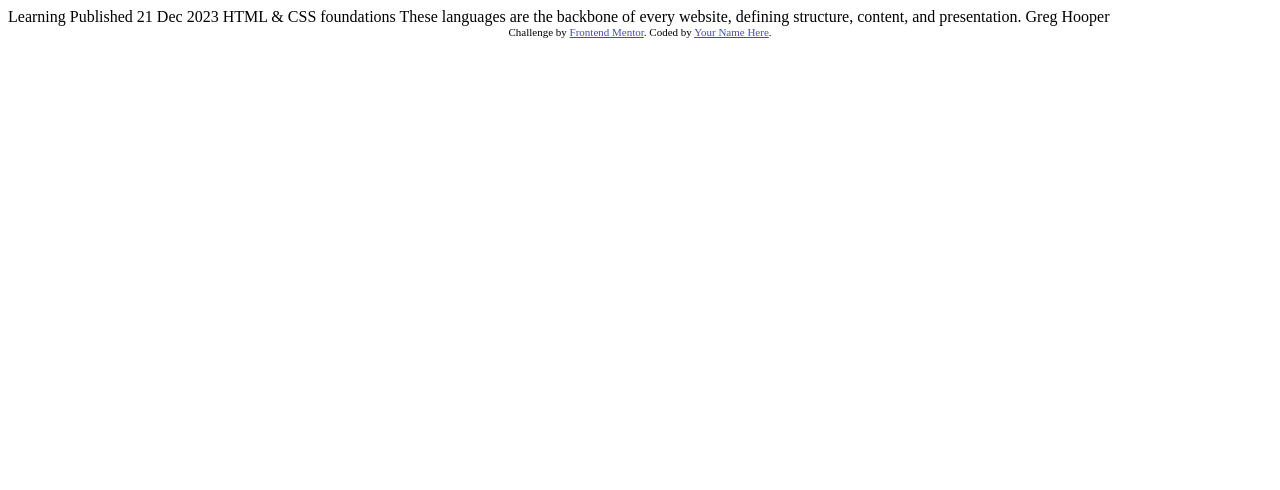
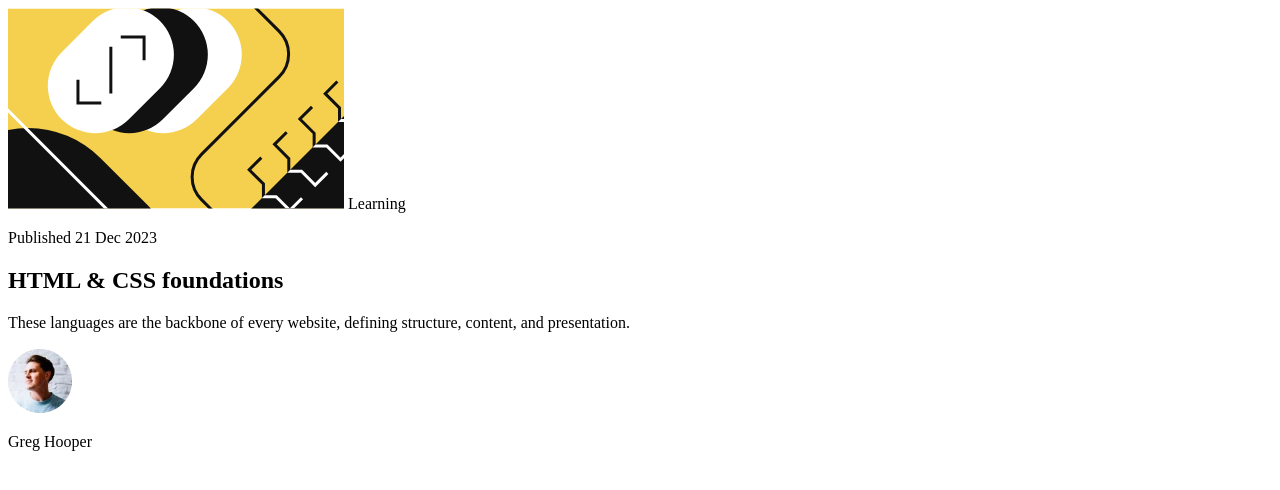
Before and after one commit to IEdiong/fem-blog-preview-card, a plain HTML site: page index.html in a window 1280 px wide. Drawn offline with Linux system fonts and the light colour scheme.

Commit message:
add basic markup

```diff
--- a/index.html
+++ b/index.html
@@ -1,34 +1,50 @@
 <!DOCTYPE html>
 <html lang="en">
   <head>
-  <meta charset="UTF-8">
-  <meta name="viewport" content="width=device-width, initial-scale=1.0"> <!-- displays site properly based on user's device -->
+    <meta charset="UTF-8" />
+    <meta name="viewport" content="width=device-width, initial-scale=1.0" />
+    <!-- displays site properly based on user's device -->
 
-  <link rel="icon" type="image/png" sizes="32x32" href="./assets/images/favicon-32x32.png">
+    <link
+      rel="icon"
+      type="image/png"
+      sizes="32x32"
+      href="./assets/images/favicon-32x32.png"
+    />
 
     <title>Frontend Mentor | Blog preview card</title>
 
     <!-- Feel free to remove these styles or customise in your own stylesheet 👍 -->
     <style>
-    .attribution { font-size: 11px; text-align: center; }
-    .attribution a { color: hsl(228, 45%, 44%); }
+      .attribution {
+        font-size: 11px;
+        text-align: center;
+      }
+      .attribution a {
+        color: hsl(228, 45%, 44%);
+      }
     </style>
   </head>
   <body>
+    <article>
+      <img src="./assets/images/illustration-article.svg" alt="" />
 
-  Learning
+      <span>Learning</span>
+      <p>Published 21 Dec 2023</p>
+      <h1>HTML & CSS foundations</h1>
+      <p>
+        These languages are the backbone of every website, defining structure,
+        content, and presentation.
+      </p>
+      <img src="./assets/images/image-avatar.webp" alt="Greg Hooper" />
+      <p>Greg Hooper</p>
+    </article>
 
-  Published 21 Dec 2023
-
-  HTML & CSS foundations
-
-  These languages are the backbone of every website, defining structure, content, and presentation.
-
-  Greg Hooper
-
-  <div class="attribution">
-    Challenge by <a href="https://www.frontendmentor.io?ref=challenge" target="_blank">Frontend Mentor</a>.
-    Coded by <a href="#">Your Name Here</a>.
-  </div>
+    <!-- <div class="attribution">
+      Challenge by
+      <a href="https://www.frontendmentor.io?ref=challenge" target="_blank"
+        >Frontend Mentor</a
+      >. Coded by <a href="#">Your Name Here</a>.
+    </div> -->
   </body>
 </html>
```
Lines whose indentation alone changed are shown as unchanged.
